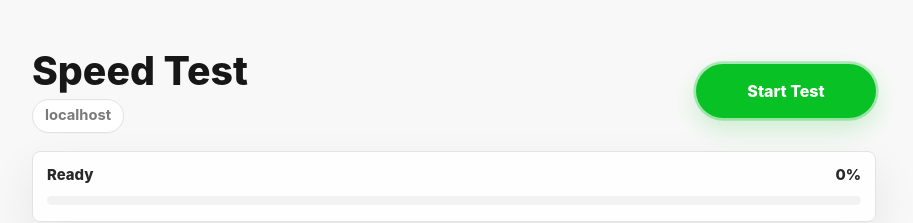
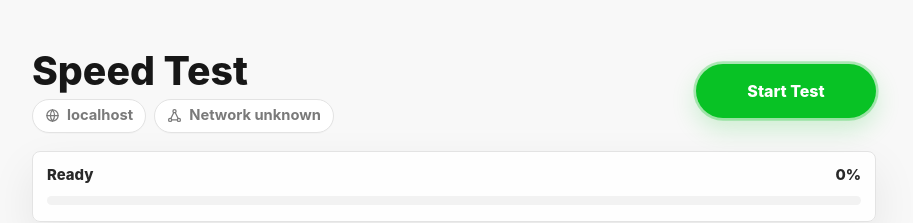
Before and after one commit to ente-toys/speed-test, a website: page public/index.html in a window 1280 px wide. Shown: the top 223 px of the page, without its empty margins (186-1099 px from the left). Drawn offline with Linux system fonts and the light colour scheme; no server answers.

Commit message:
Add network info

```diff
--- a/public/app.js
+++ b/public/app.js
@@ -2333,6 +2333,7 @@ var EXPORT_PADDING_PX = 24;
 var elements = Object.fromEntries(
   [
     "domain-label",
+    "network-label",
     "result-capture",
     "run-button",
     "share-button",
@@ -2358,6 +2359,7 @@ var state = {
   test: null
 };
 elements.domainLabel.textContent = window.location.hostname;
+loadTrace();
 elements.runButton.addEventListener("click", runTest);
 elements.shareButton.addEventListener("click", shareResult);
 function runTest() {
@@ -2416,6 +2418,18 @@ function renderResults(results) {
   elements.jitterValue.textContent = formatNumber(results.getUnloadedJitter?.());
   elements.downloadLatencyValue.textContent = formatNumber(results.getDownLoadedLatency?.());
   elements.uploadLatencyValue.textContent = formatNumber(results.getUpLoadedLatency?.());
+}
+async function loadTrace() {
+  try {
+    const traceUrl = new URL("/api/trace", window.location.origin);
+    traceUrl.searchParams.set("t", Date.now().toString());
+    const response = await fetch(traceUrl, { cache: "no-store" });
+    if (!response.ok) throw new Error(`Trace failed: ${response.status}`);
+    elements.networkLabel.textContent = formatNetwork(await response.json());
+  } catch (error) {
+    elements.networkLabel.textContent = "Network unknown";
+    console.error(error);
+  }
 }
 function resetResults() {
   stopProgressAnimation();
@@ -2557,6 +2571,16 @@ function formatNumber(value, digits = 1) {
   if (value >= 10) return value.toFixed(Math.min(digits, 1));
   return value.toFixed(digits);
 }
+function formatNetwork(trace) {
+  const organization = normalizeText(trace?.asOrganization);
+  const asnValue = Number(trace?.asn);
+  const asn = Number.isFinite(asnValue) && asnValue > 0 ? `ASN ${asnValue}` : "";
+  if (organization && asn) return `${organization} - ${asn}`;
+  return organization || asn || "Network unknown";
+}
+function normalizeText(value) {
+  return typeof value === "string" ? value.trim() : "";
+}
 function toKey(id) {
   return id.replace(/-([a-z])/g, (_, letter) => letter.toUpperCase());
 }
--- a/public/index.html
+++ b/public/index.html
@@ -13,7 +13,28 @@
         <section class="summary" aria-labelledby="page-title">
           <div>
             <h1 id="page-title">Speed Test</h1>
-            <p class="domain-label" id="domain-label">-</p>
+            <div class="identity-row" aria-label="Test context">
+              <p class="identity-label">
+                <svg class="identity-icon" viewBox="0 0 24 24" aria-hidden="true">
+                  <circle cx="12" cy="12" r="9"></circle>
+                  <path d="M3 12h18"></path>
+                  <path d="M12 3a14 14 0 0 1 0 18"></path>
+                  <path d="M12 3a14 14 0 0 0 0 18"></path>
+                </svg>
+                <span id="domain-label">-</span>
+              </p>
+              <p class="identity-label">
+                <svg class="identity-icon" viewBox="0 0 24 24" aria-hidden="true">
+                  <circle cx="12" cy="5" r="2.5"></circle>
+                  <circle cx="5" cy="19" r="2.5"></circle>
+                  <circle cx="19" cy="19" r="2.5"></circle>
+                  <path d="M10.9 7.2 6.2 16.8"></path>
+                  <path d="m13.1 7.2 4.7 9.6"></path>
+                  <path d="M7.5 19h9"></path>
+                </svg>
+                <span id="network-label">Network unknown</span>
+              </p>
+            </div>
           </div>
           <div class="actions capture-exclude">
             <button class="secondary-action" id="share-button" type="button" hidden>Share result</button>
@@ -68,6 +89,6 @@
       <p class="footnote">A full run may transfer around 200 MB of data.</p>
     </main>
 
-    <script type="module" src="/app.js"></script>
+    <script type="module" src="/app.js?v=network-chip-20260603"></script>
   </body>
 </html>
--- a/public/styles.css
+++ b/public/styles.css
@@ -114,10 +114,19 @@ h1 {
   font-weight: 820;
 }
 
-.domain-label {
+.identity-row {
+  display: flex;
+  flex-wrap: wrap;
+  gap: 8px;
+  margin-top: 8px;
+}
+
+.identity-label {
   display: inline-flex;
+  align-items: center;
+  gap: 7px;
   max-width: 100%;
-  margin: 8px 0 0;
+  margin: 0;
   padding: 7px 12px;
   border: 1px solid var(--border);
   border-radius: 999px;
@@ -128,6 +137,17 @@ h1 {
   line-height: 1.2;
   overflow-wrap: anywhere;
   box-shadow: 0 1px 0 rgba(0, 0, 0, 0.02);
+}
+
+.identity-icon {
+  width: 15px;
+  height: 15px;
+  flex: 0 0 auto;
+  stroke: currentColor;
+  stroke-width: 2;
+  stroke-linecap: round;
+  stroke-linejoin: round;
+  fill: none;
 }
 
 h2 {
```
Also changed, not shown: src/browser-app.js (+27 -0 lines).
